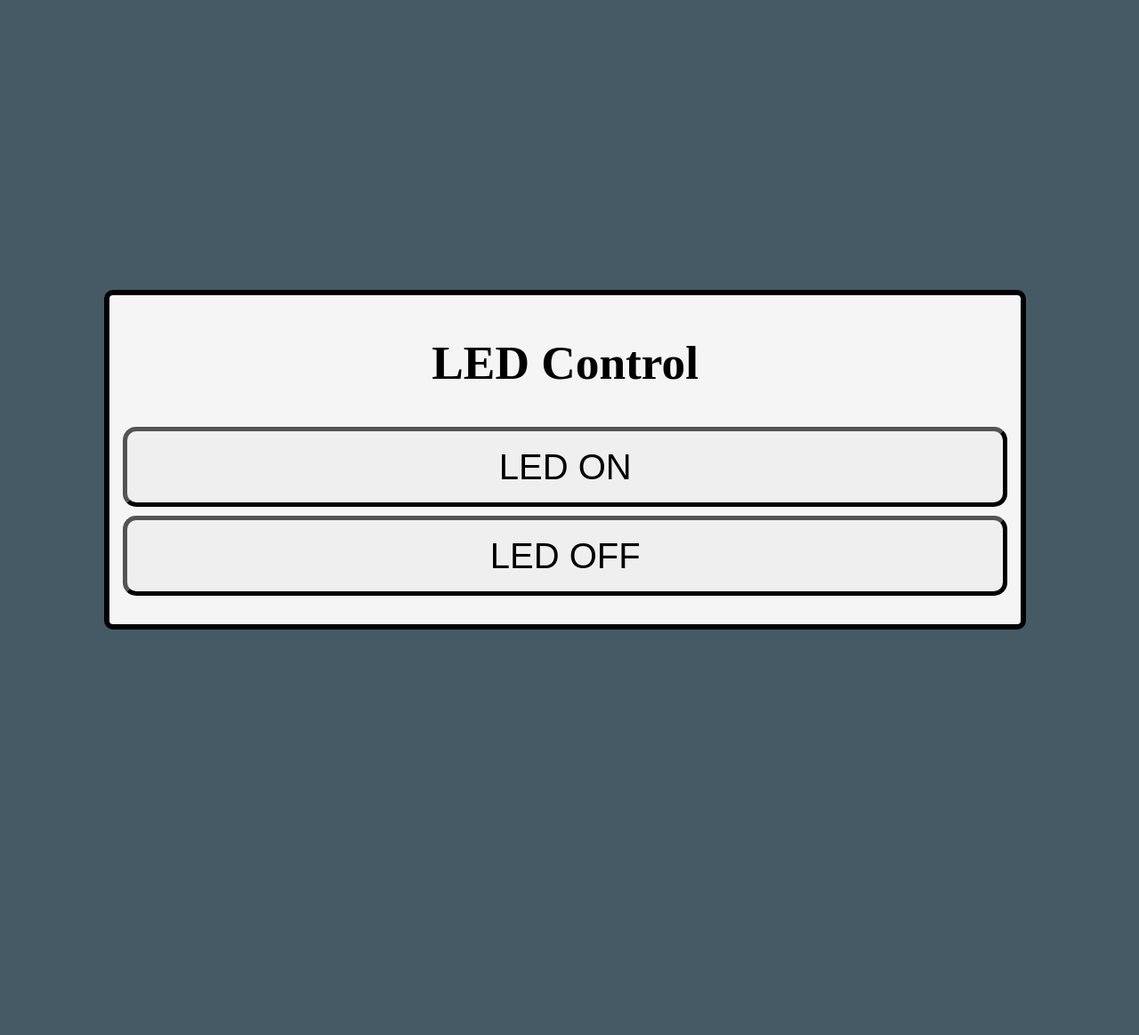
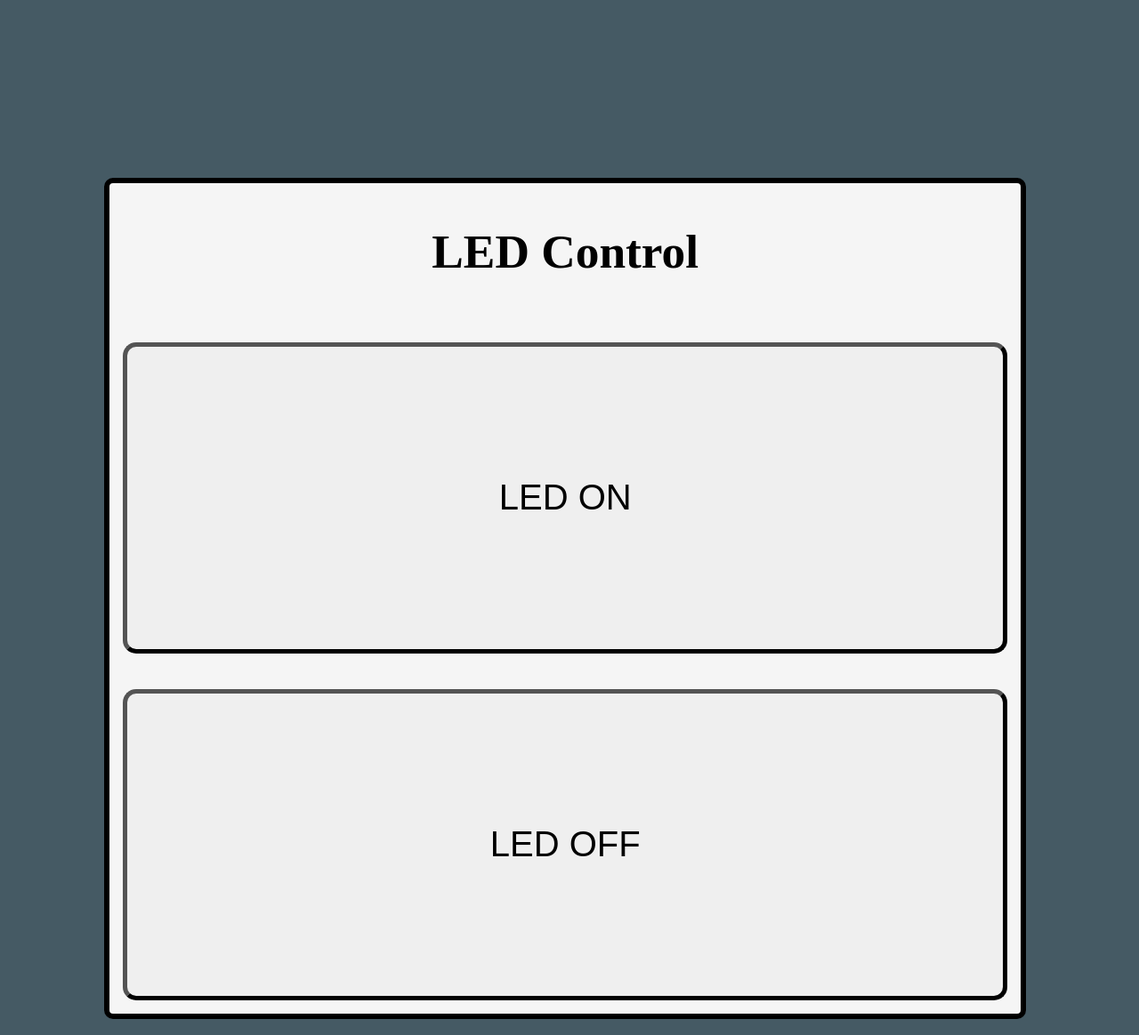
Before and after one commit to mqttr/Raspberry-Web-LED-Controller, a Flask app: page / in a window 1280 px wide. Shown: the part 184-1348 px from the top of the page at 89% size. Before the commit the page ends 892 px from the top, so only its background shows below. Run offline with Flask 3, Linux system fonts and the light colour scheme.

```diff
--- a/templates/index.html
+++ b/templates/index.html
@@ -20,56 +20,44 @@
                 text-align: center;
                 font-size: 40pt;
             }
-            .container{
+            div.container{
                 width: 80%;
                 height: 350px;
                 padding: 10px;
                 margin: 10px;
-                margin-top: 40%;
+                margin-top: 30%;
                 border: 6px solid black;
                 top: 50%;
                 background-color: whitesmoke;
                 border-radius: 10px;
                 display: inline-block;
             }
+            div.containertall{
+                height: 60%;
+            }
             button{
                 width: 99%;
                 height: 90px;
                 margin: 5px;
+                margin-top: 3.5%;
                 border-radius: 15px;
                 font-size: 30pt;
                 border-width: 5px;
             }
-            div.onerow{
-                height: 250px;
-            }
-            div.onerowtall{
-                height: 300px;
-            }
-            button.floatertwo{
-                display: inline-block;
-                width: 35%;
-                position: absolute;
-            }
-            button.floaterthree{
-                display: inline-block;
-                width: 22%;
-                position: absolute;
-            }
             button.tall{
-                height: 140px;
+                height: 350px;
             }
 
         </style>
     </head>
     <body class="fullscreen" id="fullscreen">
-        <div class="container">
+        <div class="container containertall">
             <h1>LED Control</h1>
                 <form action="/on" method="POST">
-                    <button type="submit">LED ON</button>
+                    <button class="tall" type="submit">LED ON</button>
                 </form>
                 <form action="/off" method="POST">
-                    <button type="submit">LED OFF</button>
+                    <button class="tall" type="submit">LED OFF</button>
                 </form>
         </div>
     </body>
```
Also changed, not shown: circut design.png (added).
